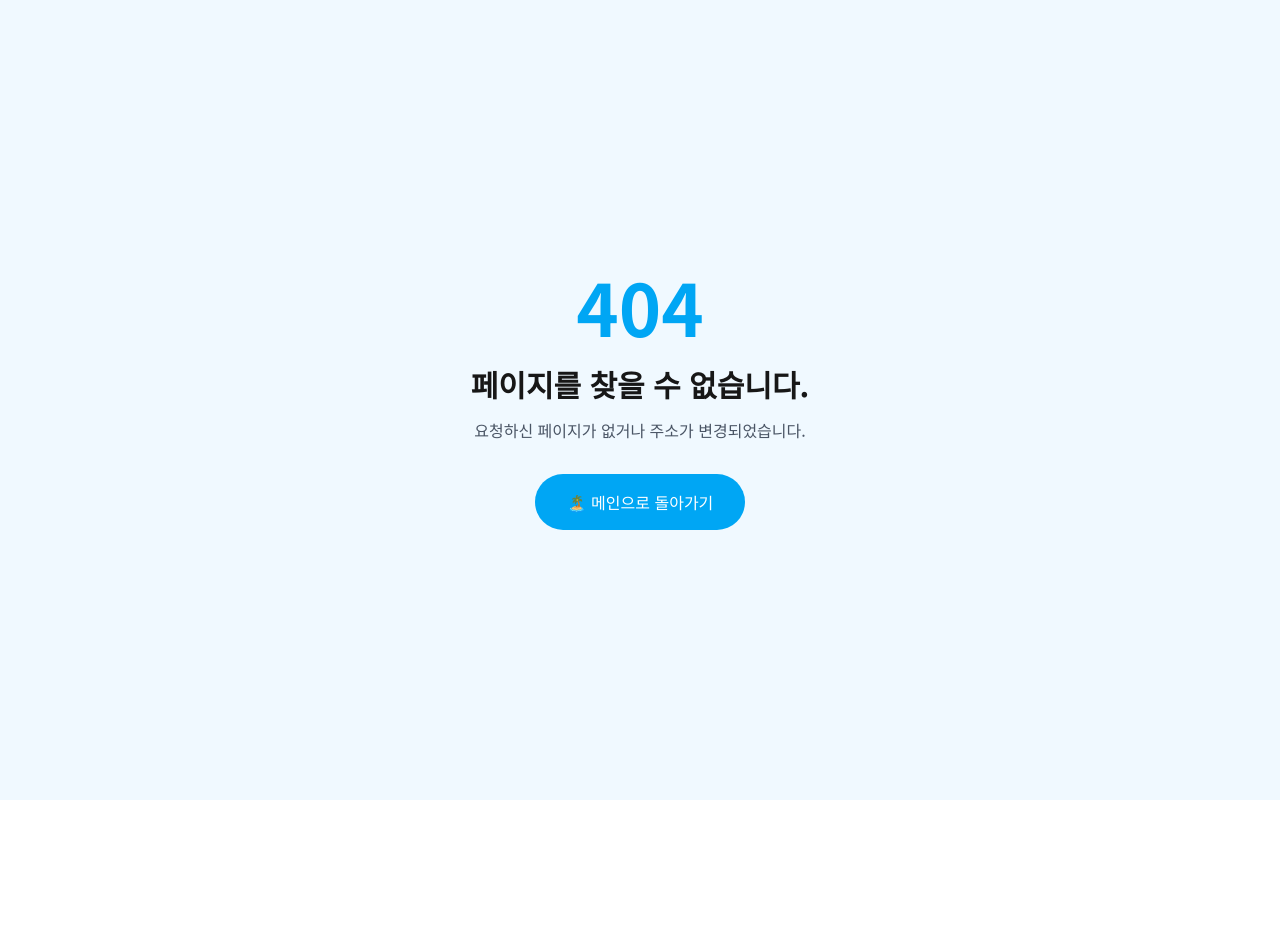
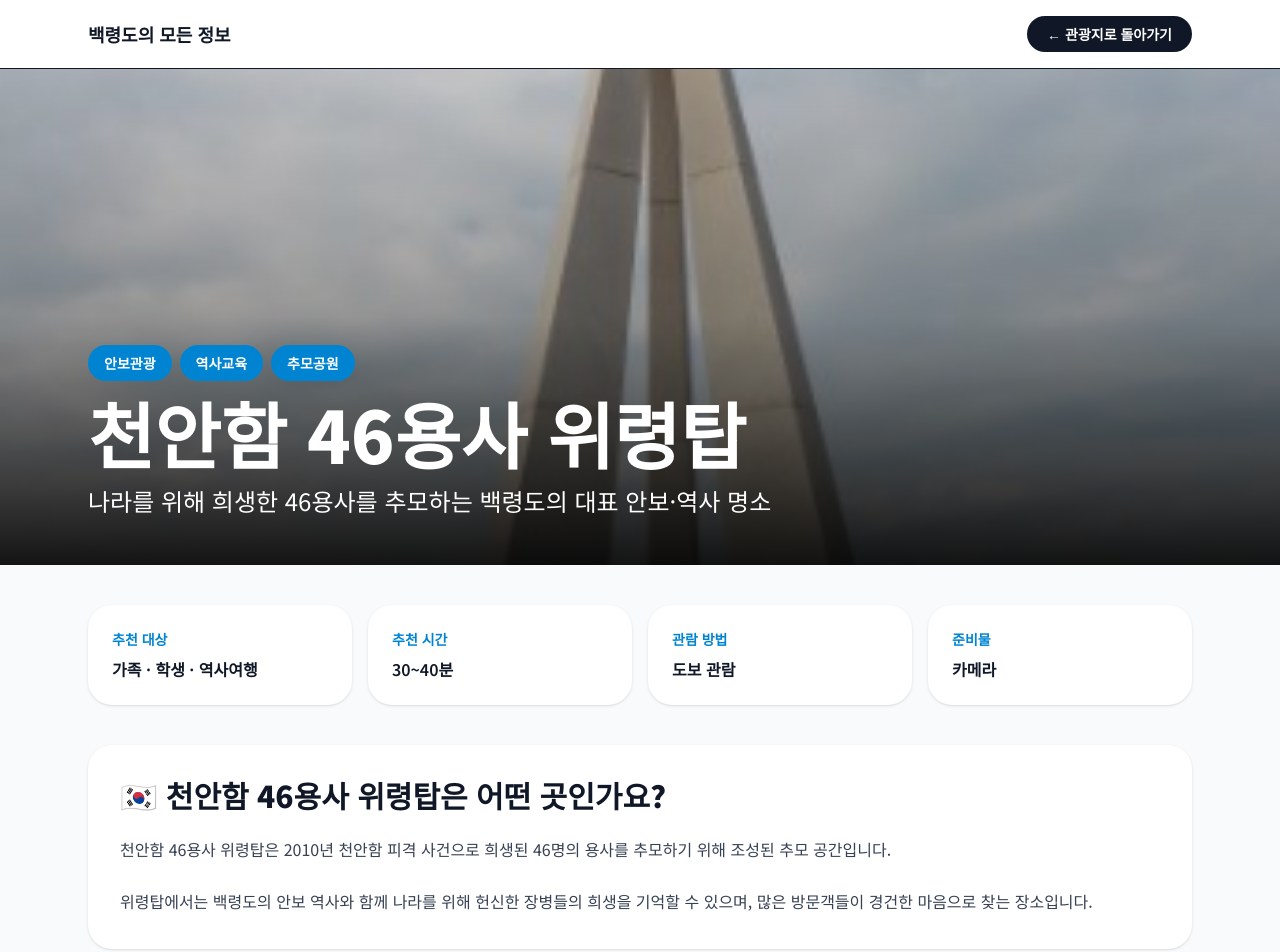
Before and after one commit to zihye8424-ship-it/baengnyeong-project, a Next.js app: page /place/cheonan in a window 1280 px wide. Before the commit this address had no page. Shown: the top 952 px of the page. Before the commit the page ends 800 px from the top, so only its background shows below. Built offline with nearby package versions, Linux system fonts and the light colour scheme; no server answers; the database is empty.

Commit message:
대표 관광지 10개 추가 및 PlaceTemplate 적용

```diff
--- /dev/null
+++ b/app/place/baengnyeong-bi/page.tsx
@@ -0,0 +1,45 @@
+import PlaceTemplate from "../../components/PlaceTemplate";
+import PlaceReviews from "../../components/PlaceReviews";
+
+export const metadata = {
+  title: "서해최북단 백령도비 | 백령도의 모든 정보",
+  description:
+    "대한민국 서해 최북단을 상징하는 백령도비 여행 정보를 확인하세요.",
+};
+
+export default function BaengnyeongbiPage() {
+  return (
+    <PlaceTemplate
+      title="서해최북단 백령도비"
+      subtitle="대한민국 서해 최북단을 알리는 백령도의 대표 인증 명소"
+      image="/images/baengnyeong-bi.jpg"
+      badges={["인증샷 명소", "랜드마크", "대표 관광지"]}
+      quickFacts={[
+        ["추천 대상", "모든 여행객"],
+        ["추천 시간", "20~30분"],
+        ["관람 방법", "도보"],
+        ["준비물", "카메라"],
+      ]}
+    >
+      <div className="rounded-3xl bg-white p-8 shadow-sm">
+        <h2 className="text-3xl font-black">
+          📍 서해최북단 백령도비는 어떤 곳인가요?
+        </h2>
+
+        <p className="mt-5 leading-8 text-gray-700">
+          서해최북단 백령도비는 대한민국 서해 최북단에 위치한 백령도를
+          상징하는 대표 기념비입니다. 많은 여행객들이 백령도 방문을
+          기념하며 사진을 남기는 인기 인증 명소입니다.
+        </p>
+
+        <p className="mt-5 leading-8 text-gray-700">
+          주변에는 탁 트인 서해 풍경이 펼쳐져 있으며,
+          백령도의 아름다운 자연과 함께 특별한 추억을 남길 수 있는
+          장소입니다.
+        </p>
+      </div>
+
+      <PlaceReviews />
+    </PlaceTemplate>
+  );
+}
--- /dev/null
+++ b/app/place/cheonan/page.tsx
@@ -0,0 +1,44 @@
+import PlaceTemplate from "../../components/PlaceTemplate";
+import PlaceReviews from "../../components/PlaceReviews";
+
+export const metadata = {
+  title: "천안함 46용사 위령탑 | 백령도의 모든 정보",
+  description:
+    "백령도 천안함 46용사 위령탑의 역사와 의미를 소개합니다.",
+};
+
+export default function CheonanPage() {
+  return (
+    <PlaceTemplate
+      title="천안함 46용사 위령탑"
+      subtitle="나라를 위해 희생한 46용사를 추모하는 백령도의 대표 안보·역사 명소"
+      image="/images/cheonan.jpg"
+      badges={["안보관광", "역사교육", "추모공원"]}
+      quickFacts={[
+        ["추천 대상", "가족 · 학생 · 역사여행"],
+        ["추천 시간", "30~40분"],
+        ["관람 방법", "도보 관람"],
+        ["준비물", "카메라"],
+      ]}
+    >
+      <div className="rounded-3xl bg-white p-8 shadow-sm">
+        <h2 className="text-3xl font-black">
+          🇰🇷 천안함 46용사 위령탑은 어떤 곳인가요?
+        </h2>
+
+        <p className="mt-5 leading-8 text-gray-700">
+          천안함 46용사 위령탑은 2010년 천안함 피격 사건으로 희생된
+          46명의 용사를 추모하기 위해 조성된 추모 공간입니다.
+        </p>
+
+        <p className="mt-5 leading-8 text-gray-700">
+          위령탑에서는 백령도의 안보 역사와 함께 나라를 위해 헌신한
+          장병들의 희생을 기억할 수 있으며, 많은 방문객들이
+          경건한 마음으로 찾는 장소입니다.
+        </p>
+      </div>
+
+      <PlaceReviews />
+    </PlaceTemplate>
+  );
+}
--- /dev/null
+++ b/app/place/christian-island/page.tsx
@@ -0,0 +1,44 @@
+import PlaceTemplate from "../../components/PlaceTemplate";
+import PlaceReviews from "../../components/PlaceReviews";
+
+export const metadata = {
+  title: "한국기독교역사관 | 백령도의 모든 정보",
+  description:
+    "백령도 한국기독교역사관에서 한국 기독교의 역사와 백령도의 신앙 문화를 만나보세요.",
+};
+
+export default function ChristianPage() {
+  return (
+    <PlaceTemplate
+      title="한국기독교역사관"
+      subtitle="한국 기독교의 역사와 백령도의 신앙 문화를 살펴볼 수 있는 역사 문화 공간"
+      image="/images/christian-island.jpg"
+      badges={["역사문화", "실내관람", "교육여행"]}
+      quickFacts={[
+        ["추천 대상", "가족 · 학생 · 역사여행"],
+        ["추천 시간", "40~60분"],
+        ["관람 방법", "실내 관람"],
+        ["준비물", "카메라"],
+      ]}
+    >
+      <div className="rounded-3xl bg-white p-8 shadow-sm">
+        <h2 className="text-3xl font-black">
+          ✝️ 한국기독교역사관은 어떤 곳인가요?
+        </h2>
+
+        <p className="mt-5 leading-8 text-gray-700">
+          한국기독교역사관은 백령도가 한국 기독교 역사에서 차지하는 의미를
+          소개하는 전시 공간입니다. 초기 선교 역사와 지역 교회의 발전,
+          당시 사용된 자료와 유물을 살펴볼 수 있습니다.
+        </p>
+
+        <p className="mt-5 leading-8 text-gray-700">
+          다양한 전시물을 통해 역사와 문화를 함께 배울 수 있어
+          학생, 가족 단위 여행객에게도 추천되는 장소입니다.
+        </p>
+      </div>
+
+      <PlaceReviews />
+    </PlaceTemplate>
+  );
+}
```
